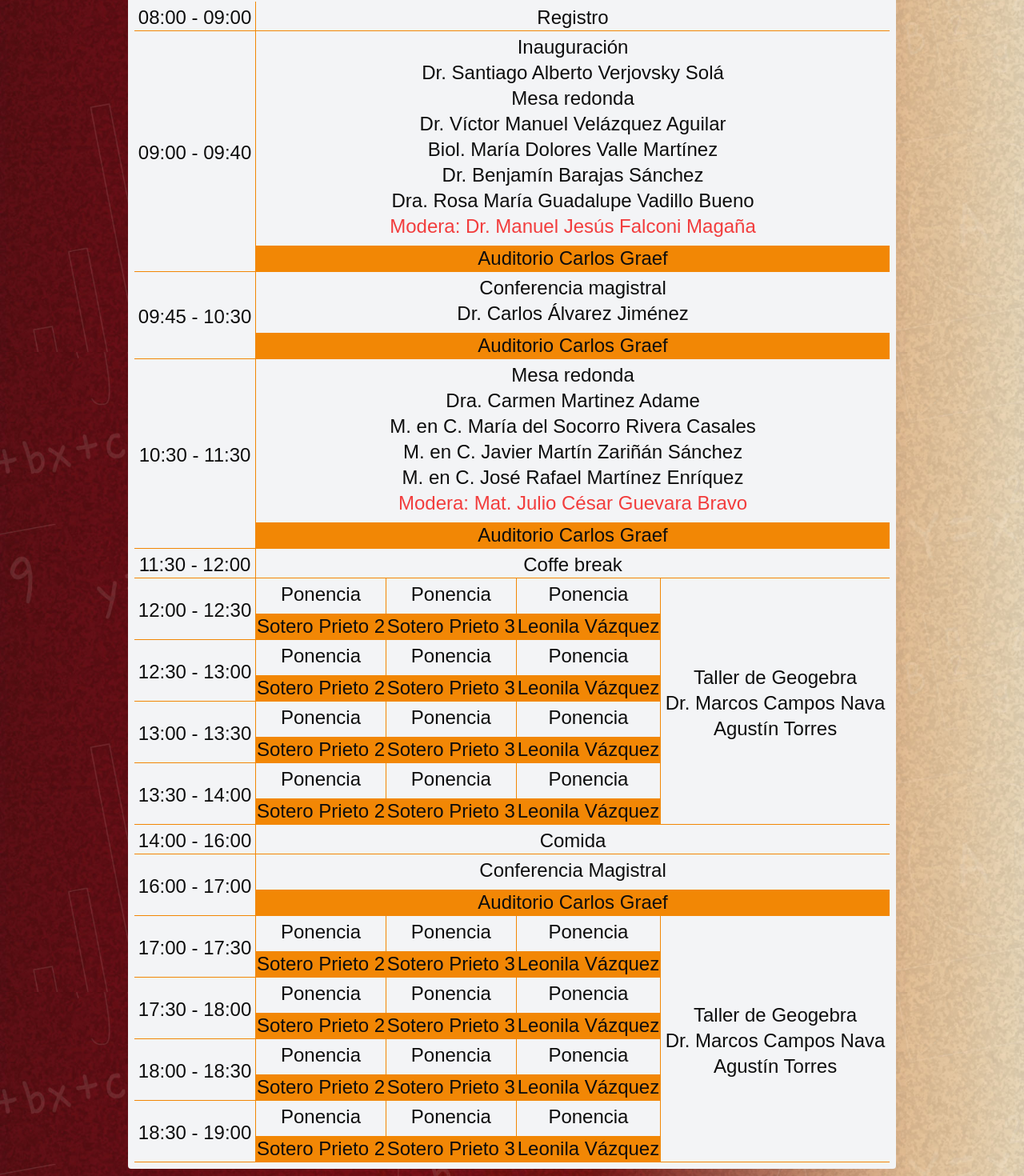
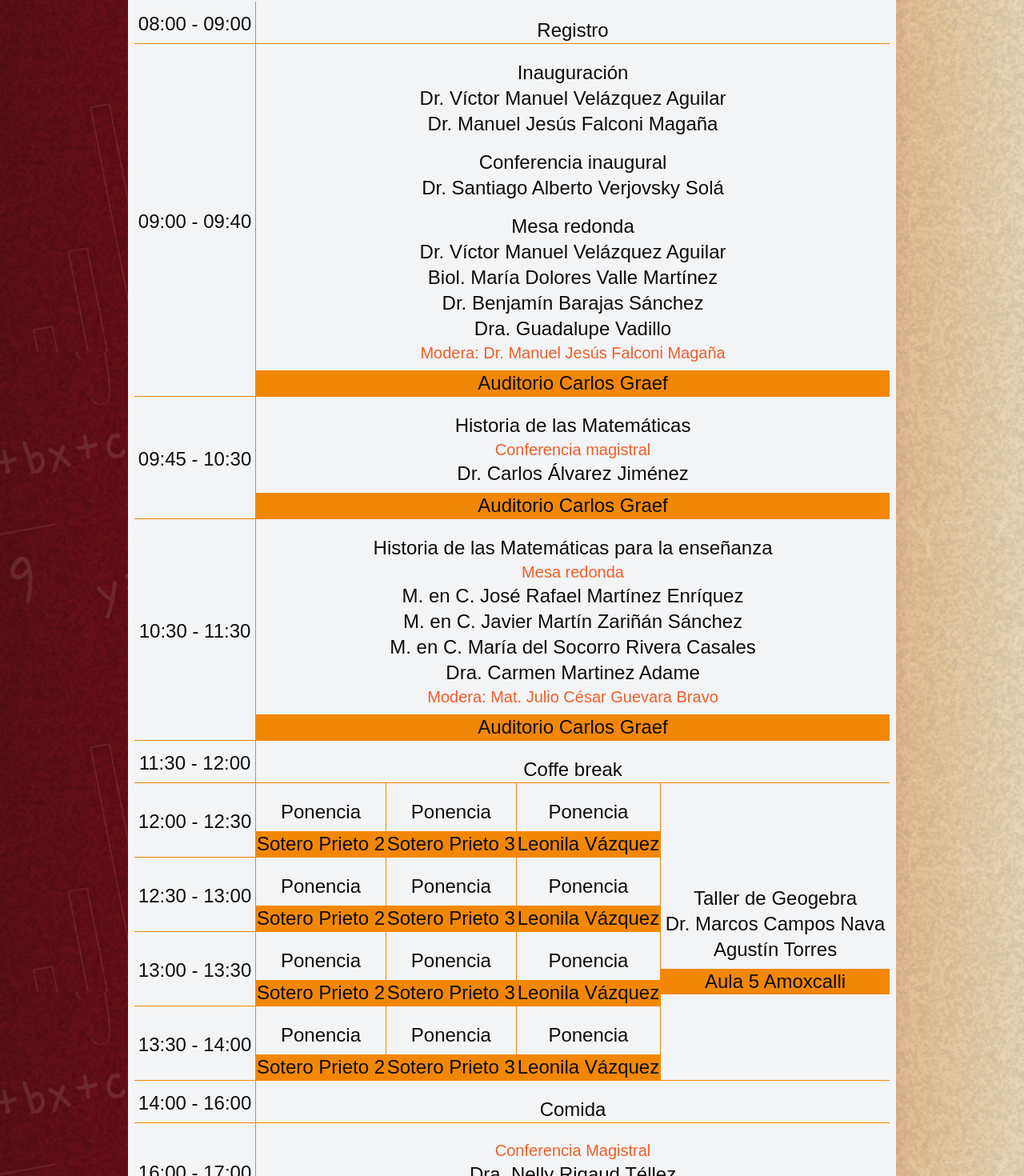
Before and after one commit to bunam-mx/matematicas-otono, a React (Vite) app: page / in a window 1280 px wide. Shown: the part 1160-2630 px from the top of the page at 80% size. Built offline with nearby package versions, Linux system fonts and the light colour scheme; a web font is replaced by a local one.

Commit message:
Ajustes en calendario

```diff
--- a/Components/HeroBlock/HeroBlock.jsx
+++ b/Components/HeroBlock/HeroBlock.jsx
@@ -24,7 +24,7 @@ function HeroBlock() {
         </div>
         <div>
           <p><a href="mailto:integrandofc@ciencias.unam.mx">
-            mailto:integrandofc@ciencias.unam.mx
+            integrandofc@ciencias.unam.mx
           </a></p>
           <p><img src="images/integrando.png" alt="INTEGRANDO FC" width={160} /></p>
         </div>
--- a/Components/ScheduleBlock/November7th.jsx
+++ b/Components/ScheduleBlock/November7th.jsx
@@ -15,17 +15,30 @@ function November7th() {
           <tr>
             <td>09:00 - 09:40</td>
             <td colSpan="4">
-              <h4>Inauguración</h4>
-              <p>Dr. Santiago Alberto Verjovsky Solá</p>
               <div>
-                <h5>Mesa redonda</h5>
+                <h4>Inauguración</h4>
+                <ul>
+                  <li>Dr. Víctor Manuel Velázquez Aguilar</li>
+                  <li>Dr. Manuel Jesús Falconi Magaña</li>
+                </ul>
+              </div>
+              <div>
+                <h4>Conferencia inaugural</h4>
+                <ul>
+                  <li>Dr. Santiago Alberto Verjovsky Solá</li>
+                </ul>
+              </div>
+              <div>
+                <h4>Mesa redonda</h4>
                 <ul>
                   <li>Dr. Víctor Manuel Velázquez Aguilar</li>
                   <li>Biol. María Dolores Valle Martínez</li>
                   <li>Dr. Benjamín Barajas Sánchez</li>
-                  <li>Dra. Rosa María Guadalupe Vadillo Bueno</li>
+                  <li>Dra. Guadalupe Vadillo</li>
                 </ul>
-                <p className="schedule__item__moderator">Modera: Dr. Manuel Jesús Falconi Magaña</p>
+                <p className="schedule__item__moderator">
+                  Modera: Dr. Manuel Jesús Falconi Magaña
+                </p>
               </div>
               <p className="schedule__item__venue">Auditorio Carlos Graef</p>
             </td>
@@ -33,7 +46,8 @@ function November7th() {
           <tr>
             <td>09:45 - 10:30</td>
             <td colSpan="4">
-              <h4>Conferencia magistral</h4>
+              <h4>Historia de las Matemáticas</h4>
+              <h5>Conferencia magistral</h5>
               <p>Dr. Carlos Álvarez Jiménez</p>
               <p className="schedule__item__venue">Auditorio Carlos Graef</p>
             </td>
@@ -41,14 +55,17 @@ function November7th() {
           <tr>
             <td>10:30 - 11:30</td>
             <td colSpan="4">
-              <h4>Mesa redonda</h4>
+              <h4>Historia de las Matemáticas para la enseñanza</h4>
+              <h5>Mesa redonda</h5>
               <ul>
+                <li>M. en C. José Rafael Martínez Enríquez</li>
+                <li>M. en C. Javier Martín Zariñán Sánchez</li>
+                <li>M. en C. María del Socorro Rivera Casales</li>
                 <li>Dra. Carmen Martinez Adame</li>
-                <li>M. en C. María del Socorro Rivera Casales</li>
-                <li>M. en C. Javier Martín Zariñán Sánchez</li>
-                <li>M. en C. José Rafael Martínez Enríquez</li>
-                <p className="schedule__item__moderator">Modera: Mat. Julio César Guevara Bravo</p>
               </ul>
+              <p className="schedule__item__moderator">
+                Modera: Mat. Julio César Guevara Bravo
+              </p>
               <p className="schedule__item__venue">Auditorio Carlos Graef</p>
             </td>
           </tr>
@@ -78,6 +95,7 @@ function November7th() {
                 <li>Dr. Marcos Campos Nava</li>
                 <li>Agustín Torres</li>
               </ul>
+              <p className="schedule__item__venue">Aula 5 Amoxcalli</p>
             </td>
           </tr>
           <tr>
@@ -128,18 +146,20 @@ function November7th() {
           <tr>
             <td>14:00 - 16:00</td>
             <td colSpan="4">
-                <h4>Comida</h4>
+              <h4>Comida</h4>
             </td>
           </tr>
           <tr>
             <td>16:00 - 17:00</td>
             <td colSpan="4">
-                <h4>Conferencia Magistral</h4>
-                <p className="schedule__item__venue">Auditorio Carlos Graef</p>
+              <h4></h4>
+              <h5>Conferencia Magistral</h5>
+              <p>Dra. Nelly Rigaud Téllez</p>
+              <p className="schedule__item__venue">Auditorio Carlos Graef</p>
             </td>
           </tr>
           <tr>
-          <td>17:00 - 17:30</td>
+            <td>17:00 - 17:30</td>
             <td>
               <h4>Ponencia</h4>
               <p className="schedule__item__venue">Sotero Prieto 2</p>
@@ -153,11 +173,12 @@ function November7th() {
               <p className="schedule__item__venue">Leonila Vázquez</p>
             </td>
             <td rowSpan="4">
-            <h4>Taller de Geogebra</h4>
+              <h4>Taller de Geogebra</h4>
               <ul>
                 <li>Dr. Marcos Campos Nava</li>
                 <li>Agustín Torres</li>
               </ul>
+              <p className="schedule__item__venue">Aula 5 Amoxcalli</p>
             </td>
           </tr>
           <tr>
--- a/Components/ScheduleBlock/November8th.jsx
+++ b/Components/ScheduleBlock/November8th.jsx
@@ -15,10 +15,11 @@ function November8th() {
           <tr>
             <td>09:00 - 10:00</td>
             <td colSpan="4">
-              <h4>Conferencia magistral</h4>
+              <h4></h4>
+              <h5>Conferencia magistral</h5>
               <ul>
                 <li>Dr. Alejandro Díaz Barriga</li>
-                <li>Andrés Flores Marín</li>
+                <li>Mat. Andrés Flores Marín</li>
               </ul>
               <p className="schedule__item__venue">Auditorio Carlos Graef</p>
             </td>
@@ -26,13 +27,14 @@ function November8th() {
           <tr>
             <td>10:00 - 11:30</td>
             <td colSpan="4">
-              <h4>Mesa redonda</h4>
+              <h4>IA generativa en la  enseñanza y aprendizaje de las matemáticas</h4>
+              <h5>Mesa redonda</h5>
               <ul>
                 <li>Dr. Alfonso Ochoa Hofmann</li>
                 <li>Dr. Ismael Everardo Bárcenas  Patiño</li>
                 <li>Dra. Verónica Esther Arriola Ríos</li>
               </ul>
-              <p className="schedule__item__moderator">Modera: Dra. Rosa María Guadalupe Vadillo Bueno</p>
+              <p className="schedule__item__moderator">Modera: Dra. Guadalupe Vadillo</p>
               <p className="schedule__item__venue">Auditorio Carlos Graef</p>
             </td>
           </tr>
@@ -56,7 +58,13 @@ function November8th() {
               <h4>Ponencia</h4>
               <p className="schedule__item__venue">Leonila Vázquez</p>
             </td>
-            <td rowSpan="4">&nbsp;</td>
+            <td rowSpan="4">
+              <h4>IA Generativa<br/>para el desarrollo<br/>de recursos<br/>educativos</h4>
+              <ul>
+                <li>Mtro. Omar Terrazas Razo</li>
+              </ul>
+              <p className="schedule__item__venue">Aula 5 Amoxcalli</p>
+            </td>
           </tr>
           <tr>
             <td>12:30 - 13:00</td>
@@ -112,14 +120,15 @@ function November8th() {
           <tr>
             <td>16:00 - 17:00</td>
             <td colSpan="4">
-              <h4>Mesa redonda</h4>
+              <h4>Principios de la Nueva Escuela Mexicana en la EMS</h4>
+              <h5>Mesa redonda</h5>
               <ul>
                 <li>Dr. Javier Lezama Andalón</li>
-                <li>Zaira Molina</li>
+                <li>Dra. Augus Edóc Zaira Molina Xerónimo</li>
                 <li></li>
                 <li>Dra.Nadia Gil Ruiz</li>
               </ul>
-              <p className="schedule__item__moderator">Modera: </p>
+              <p className="schedule__item__moderator">Modera: Dra. Adriana Gomez Reyes y Dra. Leticia Sánchez López</p>
               <p className="schedule__item__venue">Auditorio Carlos Graef</p>
             </td>
           </tr>
@@ -191,6 +200,9 @@ function November8th() {
             <td>19:00 - 19:30</td>
             <td colSpan="4">
               <h4>Clausura</h4>
+              <ul>
+                <li>Dr. Manuel Jesús Falconi Magaña</li>
+              </ul>
               <p className="schedule__item__venue">Auditorio Carlos Graef</p>
             </td>
           </tr>
--- a/Components/ScheduleBlock/ScheduleBlock.css
+++ b/Components/ScheduleBlock/ScheduleBlock.css
@@ -6,6 +6,12 @@
 }
 .schedule__item h3 {
     @apply text-2xl bg-autumn-orange text-gray-50 rounded-sm p-2 mb-2;
+}
+.schedule__item h4 {
+    @apply mt-4;
+}
+.schedule__item h5 {
+    @apply text-xl text-autumn-orange;
 }
 .schedule__item table {
     @apply w-full;
@@ -20,7 +26,7 @@
     @apply border-l border-autumn-lightorange;
 }
 .schedule__item__moderator {
-    @apply text-autumn-red;
+    @apply text-autumn-orange text-xl;
 }
 .schedule__item__venue {
     @apply bg-autumn-lightorange -mx-1 mt-2;
--- a/src/App.jsx
+++ b/src/App.jsx
@@ -8,6 +8,7 @@ function App() {
   return (
     <>
       <HeaderBlock />
+      <a href="docs/lineamientos.pdf" target="_blank" className="bg-autumn-orange hover:bg-autumn-lightorange text-white p-4 text-3xl rounded fixed right-4 top-40">Lineamientos para ponencias</a>
       <HeroBlock />
       <ScheduleBlock />
       <FooterBlock />
--- a/vite.config.js
+++ b/vite.config.js
@@ -4,4 +4,5 @@ import react from '@vitejs/plugin-react-swc'
 // https://vitejs.dev/config/
 export default defineConfig({
   plugins: [react()],
+  base: '/mate-otono-2024/',
 })
```
Also changed, not shown: 1 other file (tests, documents, lock files or other folders).
